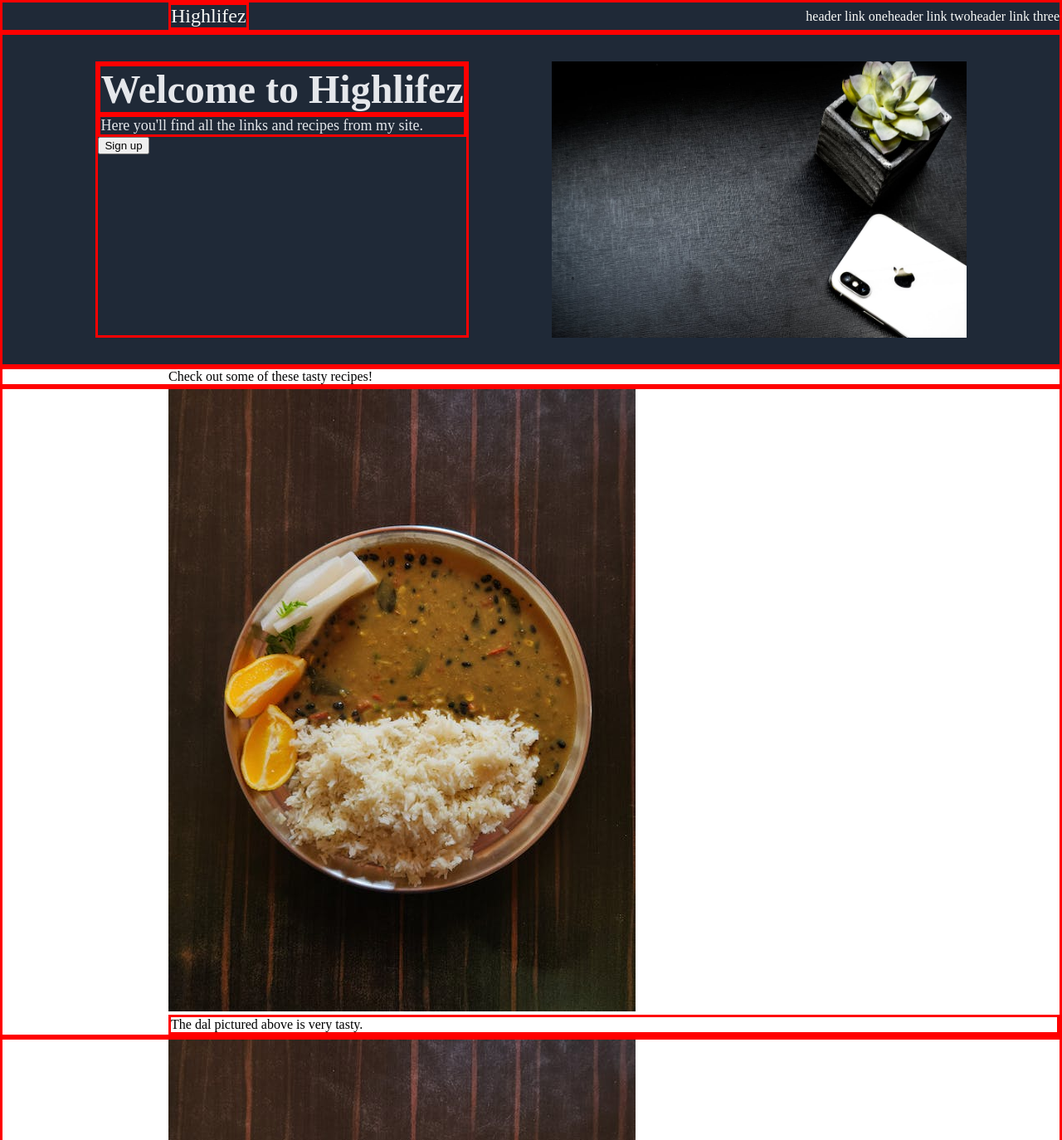
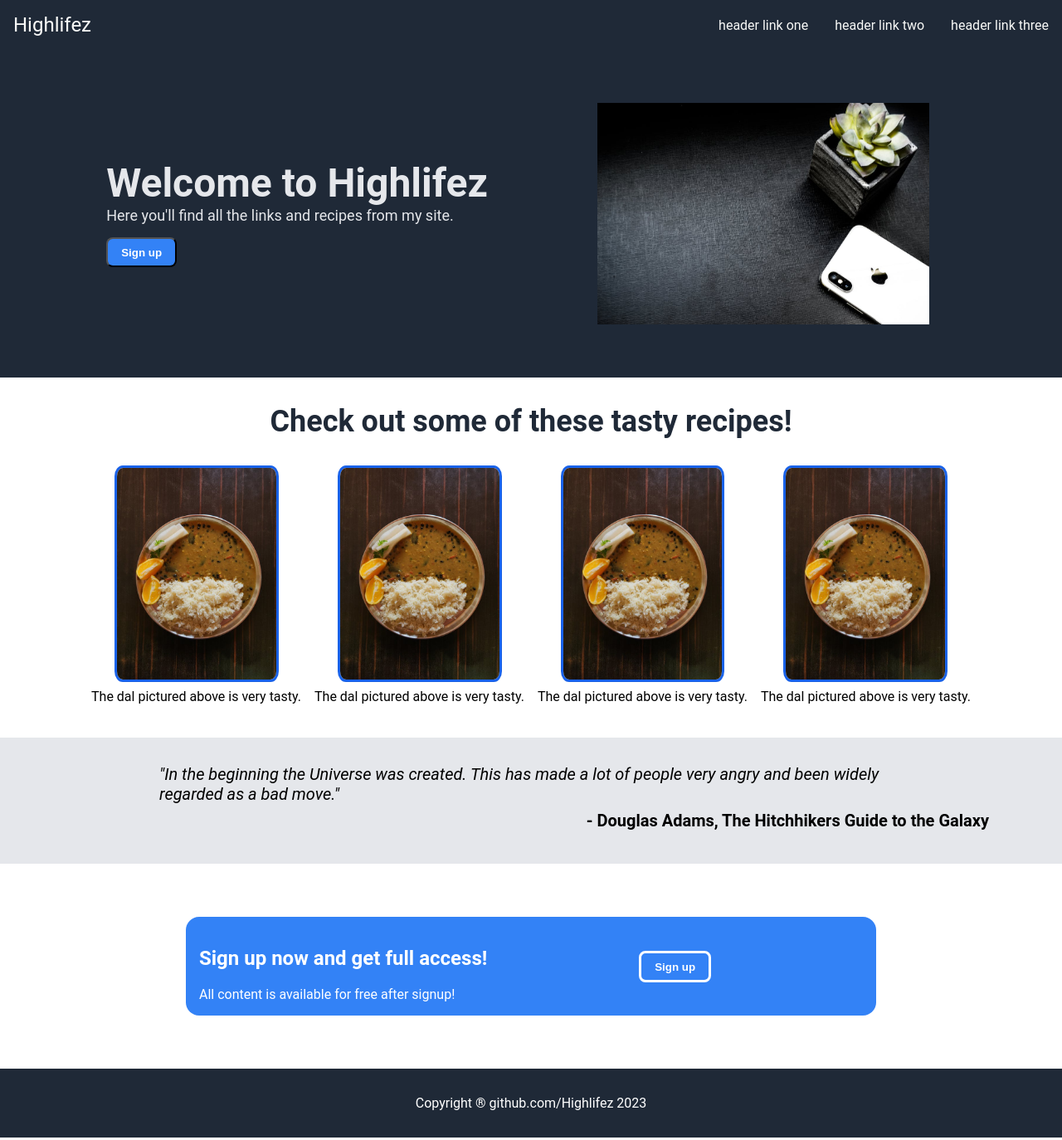
Before and after one commit to Highlifez/odin-landingpage, a plain HTML site: page index.html in a window 1280 px wide. Shown: the top 1374 px of the page at 83% size. Drawn offline with Linux system fonts and the light colour scheme.

Commit message:
Finish CSS for landing page

```diff
--- a/css/layout.css
+++ b/css/layout.css
@@ -2,19 +2,24 @@ body {
     display: flex;
     flex-direction: column;
     margin: 0;
-    height: 100vh;
+    max-height: 100vh;
 }
 
 body > div {
-    padding-left: 200px;
+    padding-left: 5rem;
+    padding-right: 5rem;
 }
 
-div {
+/* div {
     border: solid;
     border-color: red;
+} */
+
+body, header {
+    font-family: Roboto, Arial, Helvetica, sans-serif;
 }
 
-ul {
+header > ul {
     display: flex;
     flex: 1;
     justify-content: end;
@@ -22,10 +27,12 @@ ul {
     list-style-type: none;
     margin: 0;
     padding: 0;
+    gap: 2rem;
 }
 
-.header {
+header {
     display: flex;
+    padding: 1rem;
     background-color: #1F2937;
     color: #F9FAF8;
 }
@@ -34,21 +41,21 @@ ul {
     font-size: 24px;
 }
 
-.headerlinks {
-
-}
-
 .main {
     display: flex;
     justify-content: center;
+    align-items: center;
     background-color: #1F2937;
     color: #F9FAF8;
+    padding: 2rem;
+    padding-left: 5rem;
+    padding-right: 5rem;
     gap: 100px;
-    padding: 32px;
 }
 
 .main > img {
-    max-width: 500px;
+    padding: 2rem;
+    max-width: 400px;
 }
 
 .maininfo > .title {
@@ -61,10 +68,111 @@ ul {
     font-size: 18px;
 }
 
+.maininfo > button {
+    color: white;
+    font-weight: bold;
+    text-align: center;
+    line-height: 0.1rem;
+    background-color: #3382f6;
+    border-radius: 0.5rem;
+    padding: 1rem;
+    max-height: 2em;
+    max-width: 10rem;
+    margin-top: 1rem;
+}
+
 .content {
-    flex-direction: column;
+    display: flex;
+    justify-content: center;
+    color: #1F2937;
+    font-size: 36px;
+    font-weight: bolder;
+    padding: 2rem;
+    padding-left: 5rem;
+    padding-right: 5rem;
 }
 
 .cardbox {
-    flex-direction: row;
+    display: flex;
+    flex: 1;
+    justify-content: center;
 }
+
+.cards {
+    display: flex;
+    flex-direction: column;
+    justify-content: center;
+    text-align: center;
+    padding-bottom: 2rem;
+}
+
+.cards > img {
+    max-width: 12rem;
+    align-self: center;
+    border: solid;
+    border-color: rgb(25, 98, 233);
+    border-radius: 5%;
+}
+
+.cards > div {
+    padding: 0.5rem;
+}
+
+.quotebox {
+    font-size: 20px;
+    display: flex;
+    flex-direction: column;
+    background-color: #E5E7EB;
+    padding: 2rem;
+    padding-left: 5rem;
+    padding-right: 5rem;
+}
+
+.quote {
+    align-self: center;
+    max-width: 80%;
+    font-style: italic;
+}
+
+.reference {
+    text-align: right;
+    font-weight: bold;
+    padding: 0.5rem;
+}
+
+#signupbox {
+    display: flex;
+    justify-content: center;
+}
+
+.signupbox {
+    display: flex;
+    flex: 1;
+    border-radius: 1rem;
+    max-width: 50rem;
+    margin: 4rem;
+    padding: 1rem;
+    color: white;
+    background-color: #3382f6;
+}
+
+.signupbox > button {
+    color: white;
+    font-weight: bold;
+    text-align: center;
+    line-height: 0.1rem;
+    background-color: #3382f6;
+    border: solid;
+    border-radius: 0.5rem;
+    padding: 1rem;
+    max-height: 2em;
+    max-width: 10rem;
+    margin: auto;
+}
+
+footer {
+    color: white;
+    text-align: center;
+    padding: 2rem;
+    background-color: #1F2937;
+}
--- a/index.html
+++ b/index.html
@@ -8,15 +8,15 @@
     <title>Odin Lading Page</title>
 </head>
 <link rel="stylesheet"  href="css/layout.css">
-<body>
-    <div class="header">
+<header>
     <div class="headerlogo">Highlifez</div>
     <ul class="headerlinks">
         <li>header link one</li>
         <li>header link two</li>
         <li>header link three</li>
     </ul>
-    </div>
+</header>
+<body>
     <div class="main">
         <div class="maininfo">
             <div class="title">Welcome to Highlifez</div>
@@ -25,7 +25,8 @@
         </div>
         <img src="/img/logo-placeholder.jpeg" alt="Highlifez Logo">
     </div>
-        <div class="cardbox">Check out some of these tasty recipes!</div>
+    <div class="content">Check out some of these tasty recipes!</div>
+        <div class="cardbox">
             <div class="cards">
                 <img src="/img/dal.jpeg" alt="picture of dal">
                 <div class="carddescription">The dal pictured above is very tasty.</div>
@@ -42,16 +43,22 @@
                 <img src="/img/dal.jpeg" alt="picture of dal">
                 <div class="carddescription">The dal pictured above is very tasty.</div>
             </div>
-        <div class="quote"></div>
-            <div>In the beginning the Universe was created. This has made a lot of people very angry and been widely regarded as a bad move.</div>
-            <div>- Douglas Adams, The Hitchhikers Guide to the Galaxy</div>
+        </div>
+    <div class="quotebox">
+        <div class="quote">"In the beginning the Universe was created. This has made a lot of people very angry and been widely regarded as a bad move."</div>
+        <div class="reference">- Douglas Adams, The Hitchhikers Guide to the Galaxy</div>
+    </div>
+    <div id="signupbox">
+        <div class="signupbox">
             <div>
-            <div class="signupbox">
                 <h2>Sign up now and get full access!</h2>
                 <div>All content is available for free after signup!</div>
             </div>
             <button>Sign up</button>
         </div>
-    <div class="footer">Copyright ® github.com/Highlifez 2023</div>
+    </div>
 </body>
+<footer>
+    Copyright ® github.com/Highlifez 2023
+</footer>
 </html>
```
Lines whose indentation alone changed are shown as unchanged.
